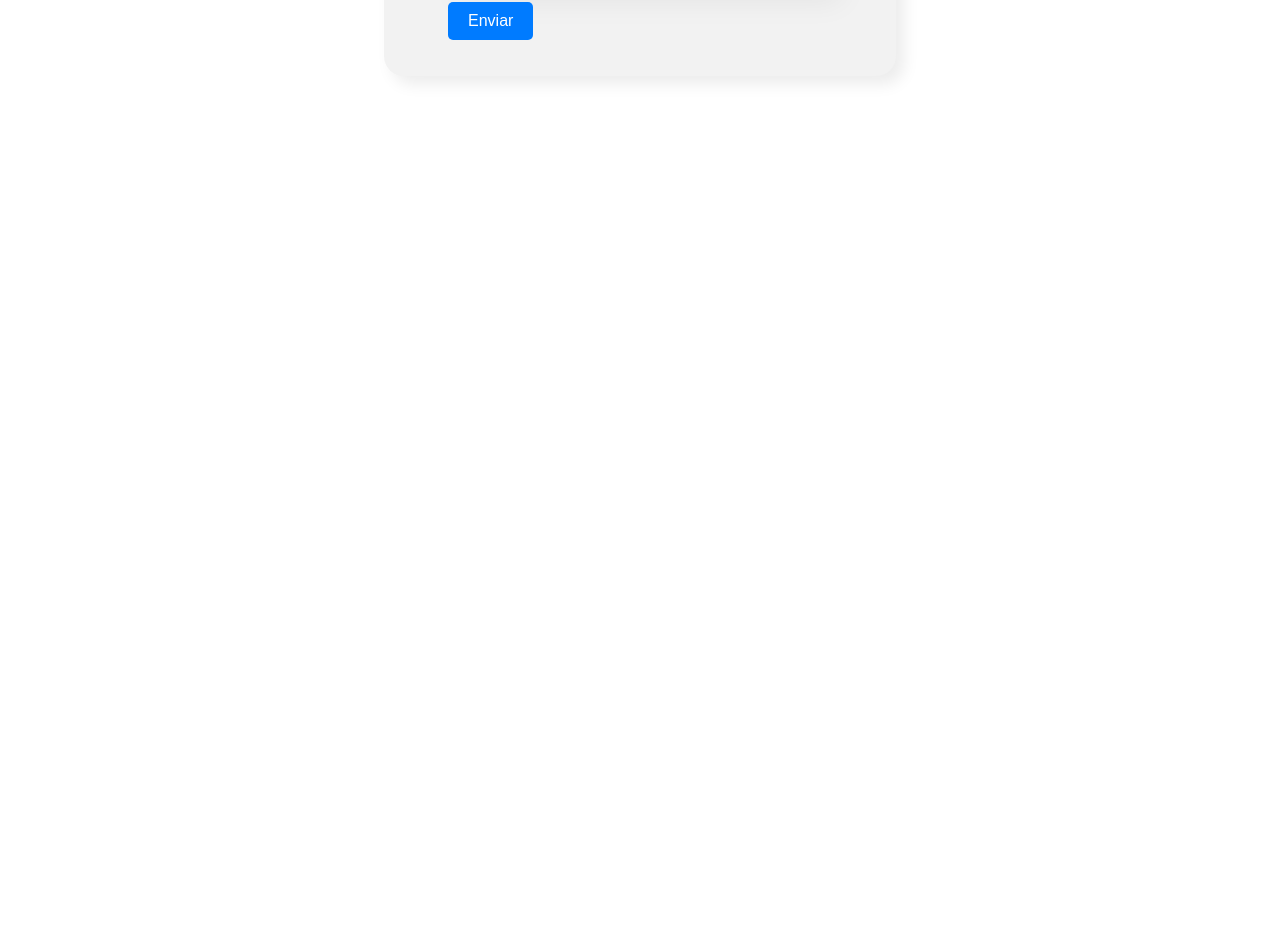
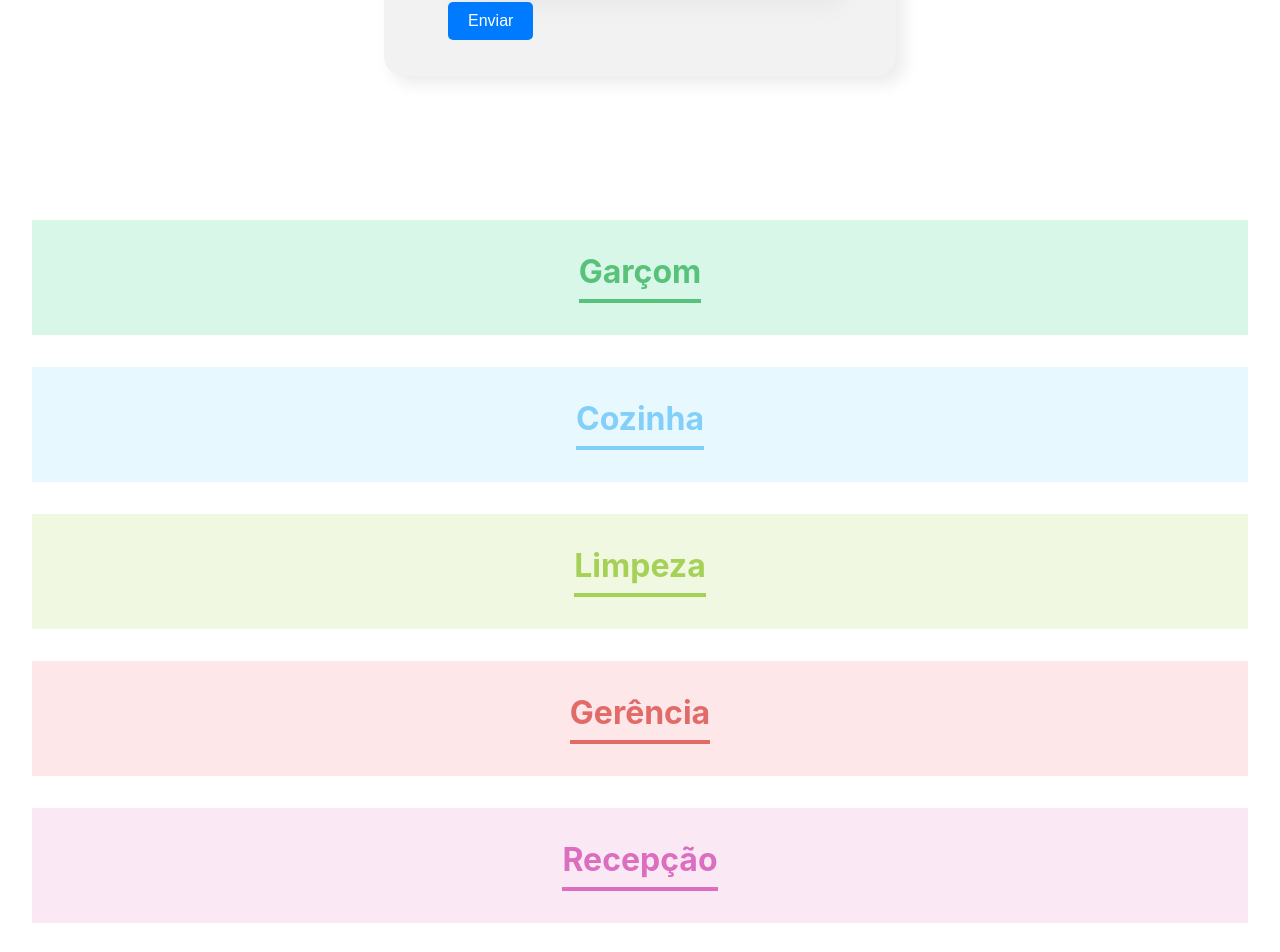
Before and after one commit to Gabrielosantosb/organo2, a React (Create React App) app: page / in a window 1280 px wide. Shown: the part 1361-2313 px from the top of the page. Before the commit the page ends 1517 px from the top, so only its background shows below. Built offline with nearby package versions, Linux system fonts and the light colour scheme.

Commit message:
alterando footer

```diff
--- a/src/App.js
+++ b/src/App.js
@@ -1,10 +1,17 @@
-import { useState } from "react";
+import { useEffect, useState } from "react";
 import "./App.css";
 import { Forms } from "./components/form";
 import { Header } from "./components/header";
+import { Footer } from "./components/footer";
 
 function App() {
+
+
   const [employee, setEmployee] = useState([]);
+  const addEmployee = (newEmployee) => {
+    setEmployee([...employee, newEmployee]);
+    console.log(employee)
+  };
   const groups = [
     {
       nome: "Garçom",
@@ -32,11 +39,14 @@ function App() {
       color: "#FAE9F5",
     },
   ];
-
+  useEffect(()=>{
+    console.log(employee)
+  }, [employee])
   return (
     <>
       <Header />
-      <Forms groups={groups} />
+      <Forms groups={groups} addEmployee = {employee =>addEmployee(employee)}/>
+      <Footer groups={groups} employee ={employee} name ={groups.nome}/>
     </>
   );
 }
--- a/src/components/employee/index.js
+++ b/src/components/employee/index.js
@@ -3,7 +3,7 @@ import { EmployeeImage, Footer, Header, TitleH4, TitleH5 } from './styles';
 
 // import { Container } from './styles';
 
-export const Employee = ({name, charge, img, area}) => {
+export const Employee = ({name, charge, img}) => {
   return (
     <Employee>
         <Header>
--- /dev/null
+++ b/src/components/footer/index.js
@@ -0,0 +1,19 @@
+import React, { useEffect } from "react";
+import { EmployeesCotainer, GroupsContainer, TitleH3 } from "./styles";
+import { Employee } from "../employee";
+
+// import { Container } from './styles';
+
+export const Footer = ({ groups, employee }) => {
+    return (
+      <GroupsContainer>
+        {groups.map((group, index) => (
+            <EmployeesCotainer key={index} style={{ backgroundColor: group.color }}>
+              <TitleH3 style={{ color: group.corPrimaria }}>{group.nome}</TitleH3>
+
+
+          </EmployeesCotainer>
+        ))}
+      </GroupsContainer>
+    );
+  };
--- /dev/null
+++ b/src/components/footer/styles.js
@@ -0,0 +1,19 @@
+import { styled } from "styled-components";
+
+export const GroupsContainer = styled.section`
+  text-align: center;
+  padding: 32px;
+`;
+
+export const TitleH3 = styled.h3`
+  font-size: 32px;
+  border-bottom: 4px solid;
+  display: inline-block;
+  padding-bottom: 8px;
+`;
+export const EmployeesCotainer = styled.div`
+  display: flex;
+  justify-content: space-around;
+  margin-top: 32px;
+  flex-wrap: wrap;
+`;
```
